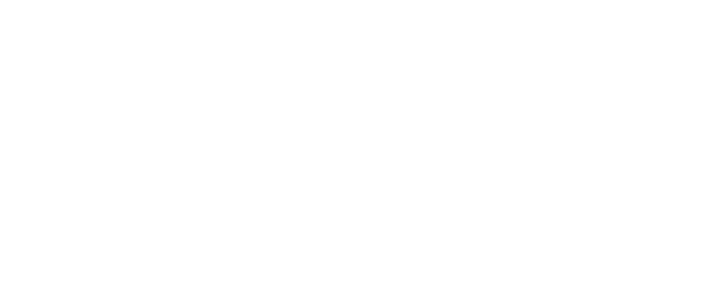
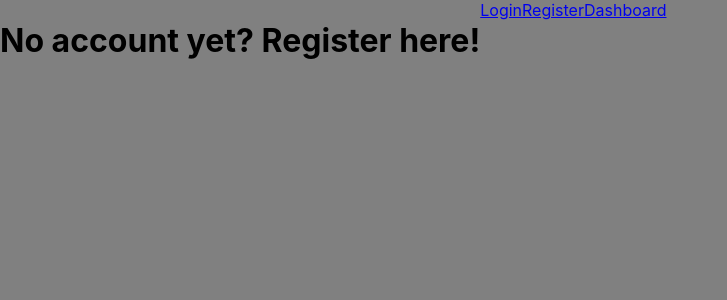
Before and after one commit to infoshareacademy/jfddr4-uMnieDzialaTEAM-app, a React (Create React App) app: page /register in a window 1280 px wide. Shown: the top 300 px of the page, without its empty margins (0-727 px from the left). Built offline with nearby package versions, Linux system fonts and the light colour scheme; the HTML template or start-up script is replaced by a standard one.

Commit message:
Add basic routing

```diff
--- a/package.json
+++ b/package.json
@@ -8,7 +8,10 @@
     "@testing-library/user-event": "^12.8.3",
     "react": "^17.0.2",
     "react-dom": "^17.0.2",
+    "react-router": "^5.2.1",
+    "react-router-dom": "^5.3.0",
     "react-scripts": "4.0.3",
+    "styled-components": "^5.3.1",
     "web-vitals": "^1.1.2"
   },
   "scripts": {
--- a/src/App.js
+++ b/src/App.js
@@ -1,11 +1,31 @@
-
-import './App.css';
+import "./App.css";
+import { Switch, Route, Link, BrowserRouter } from "react-router-dom";
+import LoginView from "./Components/LoginView";
+import RegisterView from "./Components/RegisterView";
+import { PageContainer } from "./PageContainer";
 
 function App() {
   return (
-    <div className="App">
-
-    </div>
+    <BrowserRouter>
+      <PageContainer>
+        <Switch>
+          <Route exact path="/Login">
+            <LoginView />
+          </Route>
+          <Route exact path="/register">
+            <RegisterView />
+          </Route>
+          <Route exact path="/dashboard">
+            <h1>Welcome to Dashboard Page! 🎊</h1>
+          </Route>
+          <h1>No such page 😭</h1>
+        </Switch>
+        {/* Temporary links to pages under constraction: */}
+        <Link to="/Login">Login</Link>
+        <Link to="/register">Register</Link>
+        <Link to="/dashboard">Dashboard</Link>
+      </PageContainer>
+    </BrowserRouter>
   );
 }
 
--- /dev/null
+++ b/src/Components/LoginView.jsx
@@ -0,0 +1,7 @@
+function LoginView() {
+    return <div>
+        <h1>Welcome to Login Page! 👋🏾</h1>
+    </div>
+}
+
+export default LoginView;
--- /dev/null
+++ b/src/Components/RegisterView.jsx
@@ -0,0 +1,7 @@
+function RegisterView() {
+    return <div>
+        <h1>No account yet? Register here!</h1>
+    </div>
+}
+
+export default RegisterView;
--- /dev/null
+++ b/src/PageContainer.js
@@ -0,0 +1,8 @@
+import styled from "styled-components";
+
+export const PageContainer = styled.div`
+  display: flex;
+  height: 100vh;
+  width: 100wh;
+  background-color: grey;
+`;
```
Also changed, not shown: 1 other file (tests, documents, lock files or other folders).
